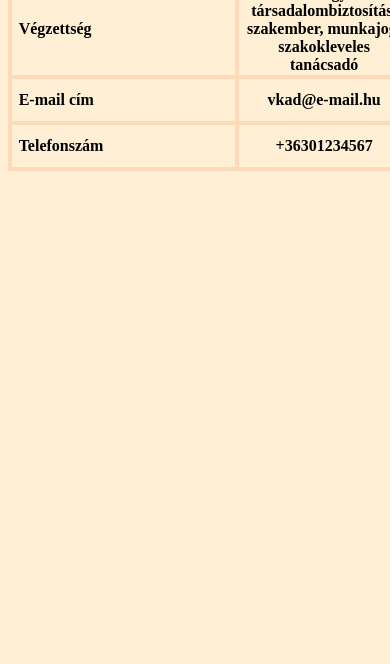
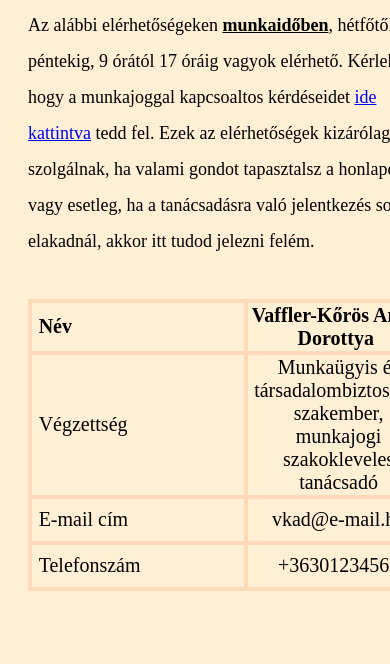
Before and after one commit to Pannanna/provizsgamunka, a plain HTML site: page elerhetoseg.html in a window 390 px wide. Shown: the part 180-844 px from the top of the page. Drawn offline with Linux system fonts and the light colour scheme.

Commit message:
elerhetoseg_folyt

```diff
--- a/elerhetoseg.html
+++ b/elerhetoseg.html
@@ -24,6 +24,11 @@
               <li><a href="elerhetoseg.html">Elérhetőség</a></li>
           </ul>
       </nav>
+       </div>
+
+       <div>
+        <h1>Kapcsolat</h1>
+        <p id="kapcsolatP">Az alábbi elérhetőségeken <span>munkaidőben</span>, hétfőtől péntekig, 9 órától 17 óráig vagyok elérhető. Kérlek, hogy a munkajoggal kapcsoaltos kérdéseidet <a href="tanacsadas.html">ide kattintva</a> tedd fel. Ezek az elérhetőségek kizárólag arra szolgálnak, ha valami gondot tapasztalsz a honlapon, vagy esetleg, ha a tanácsadásra való jelentkezés során elakadnál, akkor itt tudod jelezni felém.</p>
        </div>
 
        <div id="tablazat">
--- a/style.css
+++ b/style.css
@@ -247,7 +247,6 @@ input[type=radio] {
     width: 300pt;
     border: solid black 3pt;
     border-collapse: collapse;
-    font-weight: bold;
     border-color: rgb(255, 218, 185);
 }
 
@@ -263,7 +262,7 @@ th {
 }
 
 td {
-    width: 20%;s
+    width: 20%;
     font-size: 15pt;
     width: 180pt;
     text-align: left;
@@ -274,3 +273,54 @@ td {
     width: 120pt;
     text-align: center;
 }
+
+#kapcsolatP {
+    text-decoration: none;
+    text-align: left;
+    font-weight: normal;
+    float: left;
+    width: 300pt;
+    margin-top: 40px;
+    margin-left: 400px;
+    margin-right: 20px;
+    line-height: 2;
+    font-size: large;
+}
+
+#tablazat {
+    float: right;
+    margin-right: 400px;
+    margin-left: 10px;
+}
+
+span {
+    font-weight: bold;
+    text-decoration: underline;
+}
+
+@media screen and (max-width: 1000px) {
+    #kapcsolatP {
+        float: none;
+        margin: 200px;
+        margin-bottom: 20px;
+        margin-top: 20px;
+    }
+
+    #tablazat {
+        float: none;
+        margin: 200px;
+        margin-top: 20px;
+    }
+}
+
+@media screen and (max-width: 600px) {
+    #kapcsolatP {
+        float: none;
+        margin: 20px;
+    }
+
+    #tablazat {
+        float: none;
+        margin: 20px;
+    }
+}
```
